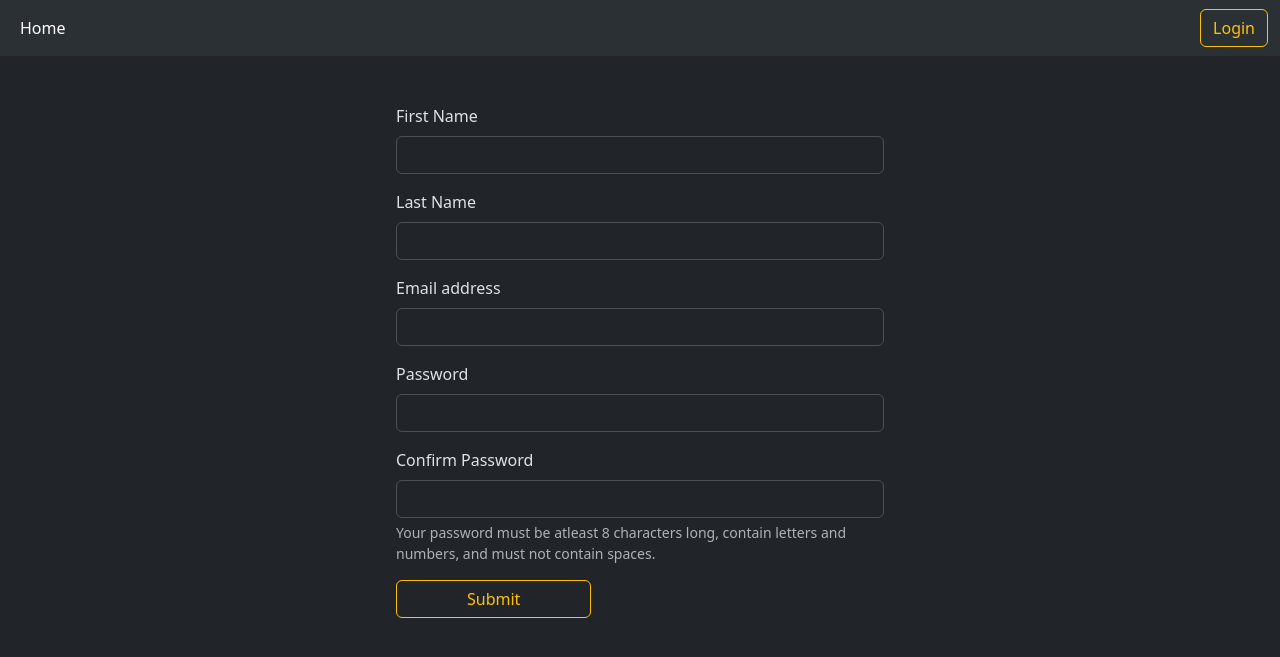
After one commit to swinkhart/Capstone-Project, a Flask app: page /signup in a window 1280 px wide. The commit adds this page. Shown: the top 657 px of the page. Run offline with Flask 2, Linux system fonts and the light colour scheme.

Commit message:
adding signup page

```diff
--- a/app.py
+++ b/app.py
@@ -1,17 +1,31 @@
-from flask import Flask, render_template
+from flask import Flask, render_template, request
 
 app = Flask(__name__)
 
 isLoggedIn = False
 
-@app.route('/')
+@app.route('/', methods=["GET", "POST"])
 def index():
-    return render_template("index.html", isLoggedIn=isLoggedIn)
+    email = request.form.get("email")
+    return render_template("index.html", isLoggedIn=isLoggedIn, email=email)
 
 @app.route('/login')
 def login():
     return render_template("login.html")
 
+@app.route('/signup')
+def signup():
+    return render_template("signup.html")
+
+@app.route('/signupResponse', methods=["POST"])
+def signupResponse():
+    firstName = request.form.get("firstName")
+    lastName = request.form.get("lastName")
+    email = request.form.get("email")
+    password = request.form.get("password")
+
+    return render_template("signupResponse.html", firstName=firstName, lastName=lastName, email=email, password=password), {"Refresh": "2; url=/login"}
+
 @app.route('/flashcard')
 def flashcard():
     return render_template("flashcard.html")
--- a/static/styles/styles.css
+++ b/static/styles/styles.css
@@ -11,4 +11,12 @@
     justify-content: center;
     align-items: center;
 }
+.flex-align-space-between{
+    display: flex;
+    justify-content: space-around;
+}
+.long-button{
+    padding-right: 70px;
+    padding-left: 70px;
+}
 /*---------------*/
--- /dev/null
+++ b/templates/signup.html
@@ -0,0 +1,35 @@
+{% extends 'navbarNotLoggedIn.html' %}
+{% block content %}
+<br>
+<br>
+<div class="flex-center-elements">
+    <form class="container login-form-width" action="{{ url_for('signupResponse') }}" method="POST">
+        <div class="mb-3">
+            <label for="exampleInputFirstName" class="form-label">First Name</label>
+            <input type="text" class="form-control" id="exampleInputFirstName" name="firstName">
+        </div>
+        <div class="mb-3">
+            <label for="exampleInputLastName" class="form-label">Last Name</label>
+            <input type="text" class="form-control" id="exampleInputLastName" name="lastName">
+        </div>
+        <div class="mb-3">
+            <label for="exampleInputEmail1" class="form-label">Email address</label>
+            <input type="email" class="form-control" id="exampleInputEmail1" aria-describedby="emailHelp" name="email">
+        </div>
+        <div class="mb-3">
+            <label for="exampleInputPassword1" class="form-label">Password</label>
+            <input type="password" class="form-control" id="exampleInputPassword1" name="password">
+        </div>
+        <div class="mb-3">
+            <label for="exampleInputPassword1" class="form-label">Confirm Password</label>
+            <input type="password" class="form-control" id="exampleInputPassword1">
+        <div id="passwordHelpBlock" class="form-text">
+            Your password must be atleast 8 characters long, contain letters and numbers, and must not contain spaces.
+        </div>
+        </div>
+        <div>
+            <button type="submit" class="btn btn-outline-warning long-button">Submit</button>
+        </div>
+    </form>
+</div>
+{% endblock %}
```
Also changed, not shown: templates/index.html (+8 -0 lines), templates/login.html (+7 -6 lines), templates/signupResponse.html (added, +12 -0 lines).
